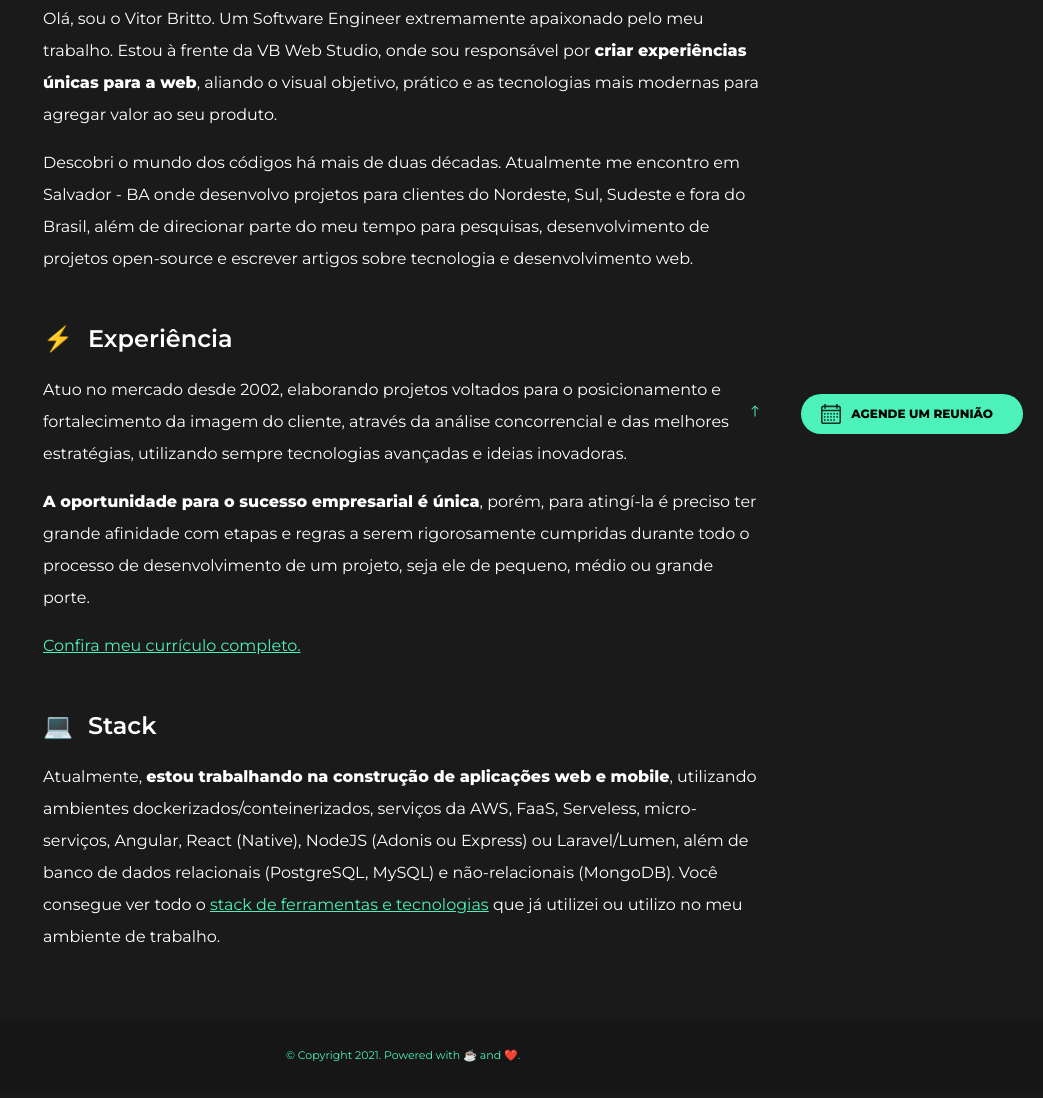
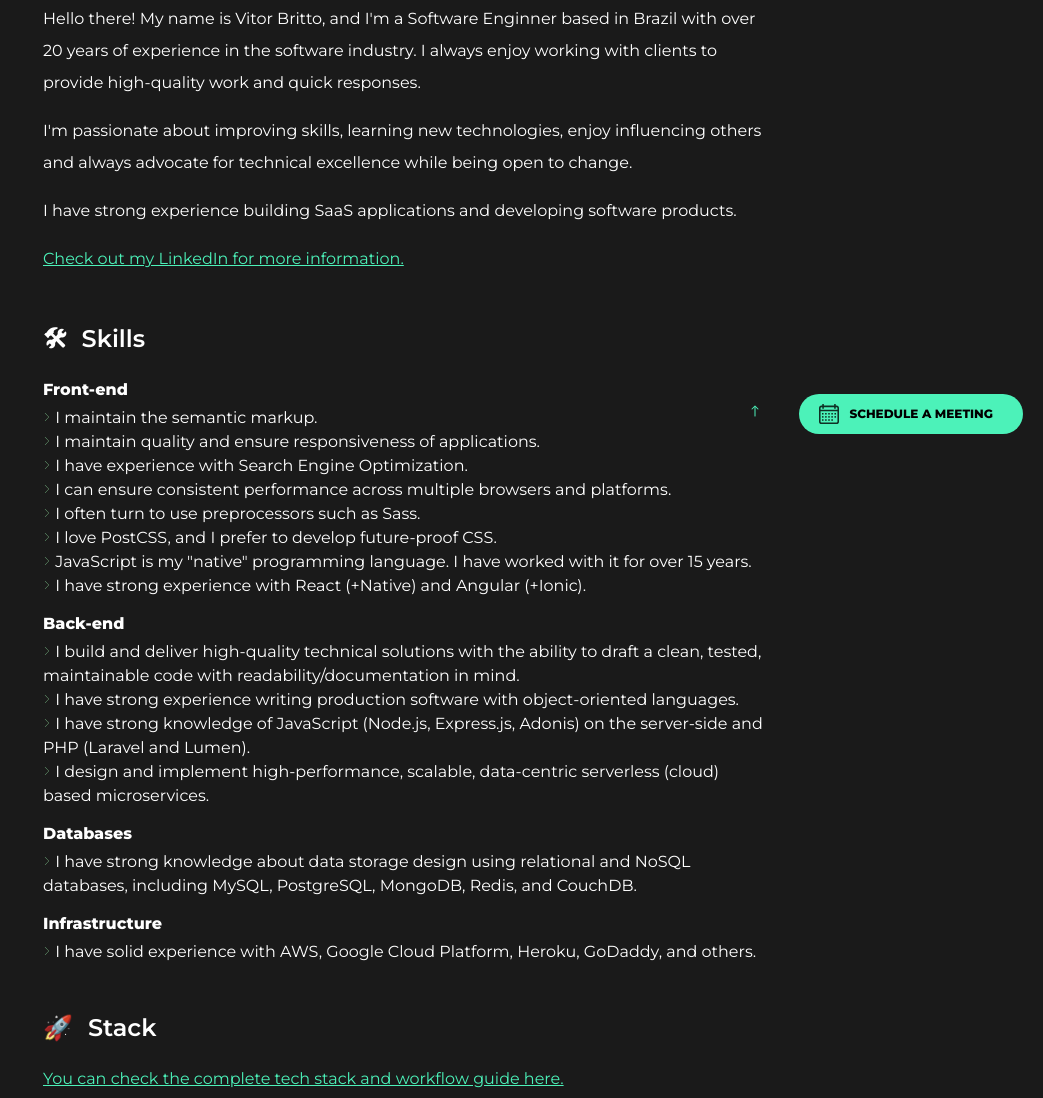
Before and after one commit to vitorbritto/website, a website built with Parcel: page index.html in a window 1280 px wide. Shown: the part 351-1449 px from the top of the page, without its empty margins (237-1280 px from the left). Built offline with nearby package versions, Linux system fonts and the light colour scheme.

Commit message:
Update to english

```diff
--- a/css/icon.css
+++ b/css/icon.css
@@ -7,6 +7,7 @@
   opacity: 1;
 }
 
+.icon--next { width: 8px; margin-top: -4px; }
 .icon--twitter,
 .icon--github { width: 20px; }
 .icon--instagram { width: 22px; }
--- a/css/theme.css
+++ b/css/theme.css
@@ -125,6 +125,11 @@
   padding-right: 15px;
 }
 
+/* SKILLS */
+.skill__title {
+  margin: 10px 0 0;
+}
+
 /* ARTICLES */
 /* .articles__list {
   display: flex;
--- a/index.html
+++ b/index.html
@@ -67,47 +67,56 @@
 
     <div class="row">
       <section class="main__section">
-        <p>Olá, sou o Vitor Britto. Um Software Engineer extremamente apaixonado pelo meu trabalho. Estou à frente da VB Web Studio, onde sou responsável por <strong>criar experiências únicas para a web</strong>, aliando o visual objetivo, prático e as tecnologias mais modernas para agregar valor ao seu produto.</p>
-        <p>Descobri o mundo dos códigos há mais de duas décadas. Atualmente me encontro em Salvador - BA onde desenvolvo projetos para clientes do Nordeste, Sul, Sudeste e fora do Brasil, além de direcionar parte do meu tempo para pesquisas, desenvolvimento de projetos open-source e escrever artigos sobre tecnologia e desenvolvimento web.</p>
+        <p>Hello there! My name is Vitor Britto, and I'm a Software Enginner based in Brazil with over 20 years of experience in the software industry. I always enjoy working with clients to provide high-quality work and quick responses. </p>
+        <p>I'm passionate about improving skills, learning new technologies, enjoy influencing others and always advocate for technical excellence while being open to change.</p>
+        <p>I have strong experience building SaaS applications and developing software products.</p>
 
-        <!-- Experiência -->
-        <h3 class="main__title" id="skills"><span aria-label="flash" role="img" class="prefix">⚡</span> Experiência</h3>
-        <p>Atuo no mercado desde 2002, elaborando projetos voltados para o posicionamento e fortalecimento da imagem do cliente, através da análise concorrencial e das melhores estratégias, utilizando sempre tecnologias avançadas e ideias inovadoras.</p>
-        <p><strong>A oportunidade para o sucesso empresarial é única</strong>, porém, para atingí-la é preciso ter grande afinidade com etapas e regras a serem rigorosamente cumpridas durante todo o processo de desenvolvimento de um projeto, seja ele de pequeno, médio ou grande porte.</p>
-        <p><a href="https://www.linkedin.com/in/vitorbritto/" target="_blank">Confira meu currículo completo.</a></p>
+        <p><a href="https://www.linkedin.com/in/vitorbritto/" target="_blank">Check out my LinkedIn for more information.</a></p>
+
+        <!-- Skills -->
+        <h3 class="main__title" id="skills"><span aria-label="flash" role="img" class="prefix">🛠</span> Skills</h3>
+
+        <p class="skill__title"><strong>Front-end</strong></p>
+        <ul class="skill__list">
+          <li><img src="images/next.svg" class="icon--next" /> I maintain the semantic markup.</li>
+          <li><img src="images/next.svg" class="icon--next" /> I maintain quality and ensure responsiveness of applications.</li>
+          <li><img src="images/next.svg" class="icon--next" /> I have experience with Search Engine Optimization.</li>
+          <li><img src="images/next.svg" class="icon--next" /> I can ensure consistent performance across multiple browsers and platforms.</li>
+          <li><img src="images/next.svg" class="icon--next" /> I often turn to use preprocessors such as Sass.</li>
+          <li><img src="images/next.svg" class="icon--next" /> I love PostCSS, and I prefer to develop future-proof CSS.</li>
+          <li><img src="images/next.svg" class="icon--next" /> JavaScript is my "native" programming language. I have worked with it for over 15 years.</li>
+          <li><img src="images/next.svg" class="icon--next" /> I have strong experience with React (+Native) and Angular (+Ionic).</li>
+        </ul>
+
+        <p class="skill__title"><strong>Back-end</strong></p>
+        <ul class="skill__list">
+          <li><img src="images/next.svg" class="icon--next" /> I build and deliver high-quality technical solutions with the ability to draft a clean, tested, maintainable code with readability/documentation in mind.</li>
+          <li><img src="images/next.svg" class="icon--next" /> I have strong experience writing production software with object-oriented languages.</li>
+          <li><img src="images/next.svg" class="icon--next" /> I have strong knowledge of JavaScript (Node.js, Express.js, Adonis) on the server-side and PHP (Laravel and Lumen).</li>
+          <li><img src="images/next.svg" class="icon--next" /> I design and implement high-performance, scalable, data-centric serverless (cloud) based microservices.</li>
+        </ul>
+
+        <p class="skill__title"><strong>Databases</strong></p>
+        <ul class="skill__list">
+          <li><img src="images/next.svg" class="icon--next" /> I have strong knowledge about data storage design using relational and NoSQL databases, including MySQL, PostgreSQL, MongoDB, Redis, and CouchDB.</li>
+        </ul>
+
+        <p class="skill__title"><strong>Infrastructure</strong></p>
+        <ul class="skill__list">
+          <li><img src="images/next.svg" class="icon--next" /> I have solid experience with AWS, Google Cloud Platform, Heroku, GoDaddy, and others.</li>
+        </ul>
 
         <!-- Stack -->
-        <h3 class="main__title" id="stack"><span aria-label="flash" role="img" class="prefix">💻</span> Stack</h3>
-        <p>Atualmente, <strong>estou trabalhando na construção de aplicações web e mobile</strong>, utilizando ambientes dockerizados/conteinerizados, serviços da AWS, FaaS, Serveless, micro-serviços, Angular, React (Native), NodeJS (Adonis ou Express) ou Laravel/Lumen, além de banco de dados relacionais (PostgreSQL, MySQL) e não-relacionais (MongoDB). Você consegue ver todo o <a href="https://github.com/vitorbritto/workflow-guide" rel="noopener noreferrer" target="_blank">stack de ferramentas e tecnologias</a> que já utilizei ou utilizo no meu ambiente de trabalho.</p>
+        <h3 class="main__title" id="stack"><span aria-label="flash" role="img" class="prefix">🚀</span> Stack</h3>
 
-        <!-- <h3 class="main__title" id="labs"><span aria-label="flash" role="img" class="prefix">🔬</span> Labs</h3>
-
-        <ul>
-          <li><a href="https://github.com/kickstarts/kickstarts" target="_blank">Kickstarts</a> - Uma série de estruturas pré-definidas para diversos tipos de projetos web.</li>
-          <li><a href="https://github.com/vitorbritto/just" target="_blank">Just</a> - Uma ferramenta para automatizar tarefas no front-end.</li>
-          <li><a href="https://github.com/vitorbritto/tictac" target="_blank">Tic tac</a> - Um utilitário capaz de gerir tarefas de forma prática e objetiva.</li>
-          <li><a href="https://github.com/vitorbritto/workflow-guide" target="_blank"> Workflow Guide</a> - As convenções e regras que utilizo na construção de um projeto.</li>
-        </ul>
-        <br>
-        <p><a href="https://github.com/vitorbritto">Veja mais experimentos aqui.</a></p>
-
-        <h3 class="main__title" id="jobs"><span aria-label="flash" role="img" class="prefix">🚀</span> Jobs</h3>
-
-        <ul>
-          <li><a href="https://republicainterativa.com.br" target="_blank">República Interativa</a> - Desenvolvimento de website.</li>
-          <li><a href="https://fvssa.com.br/" target="_blank">Festival de Verão</a> - Desenvolvimento de website.</li>
-          <li><a href="http://www.labas.com.br/" target="_blank">Pousada Là-bas</a> - Desenvolvimento de website.</li>
-          <li><a href="http://aliceprado.com/" target="_blank">Alice Prado</a> - Desenvolvimento de website.</li>
-          <li><a href="http://q-odor.com.br/" target="_blank">Q-odor</a> - Desenvolvimento de website.</li>
-          <li><a href="http://brilodor.com.br/" target="_blank">Bril-odor</a> - Desenvolvimento de website.</li>
-        </ul> -->
+        <p><a href="https://github.com/vitorbritto/workflow-guide" target="_blank">You can check the complete tech stack and workflow guide here.</a></p>
       </section>
     </div>
   </div>
 
   <a class="meet__button" href="https://calendly.com/vitorbritto/meeting" target="_blank">
     <img src="images/calendar.svg" class="icon icon--calendar"/>
-    <span class="meet__label">Agende um reunião</span>
+    <span class="meet__label">Schedule a meeting</span>
   </a>
 
   <div class="scroll__wrapper">
```
Also changed, not shown: dist/index.html, dist/next.9dd8c42a.svg (added), dist/next.a40e4105.svg (added), images/next.svg (added), 8 other files.
